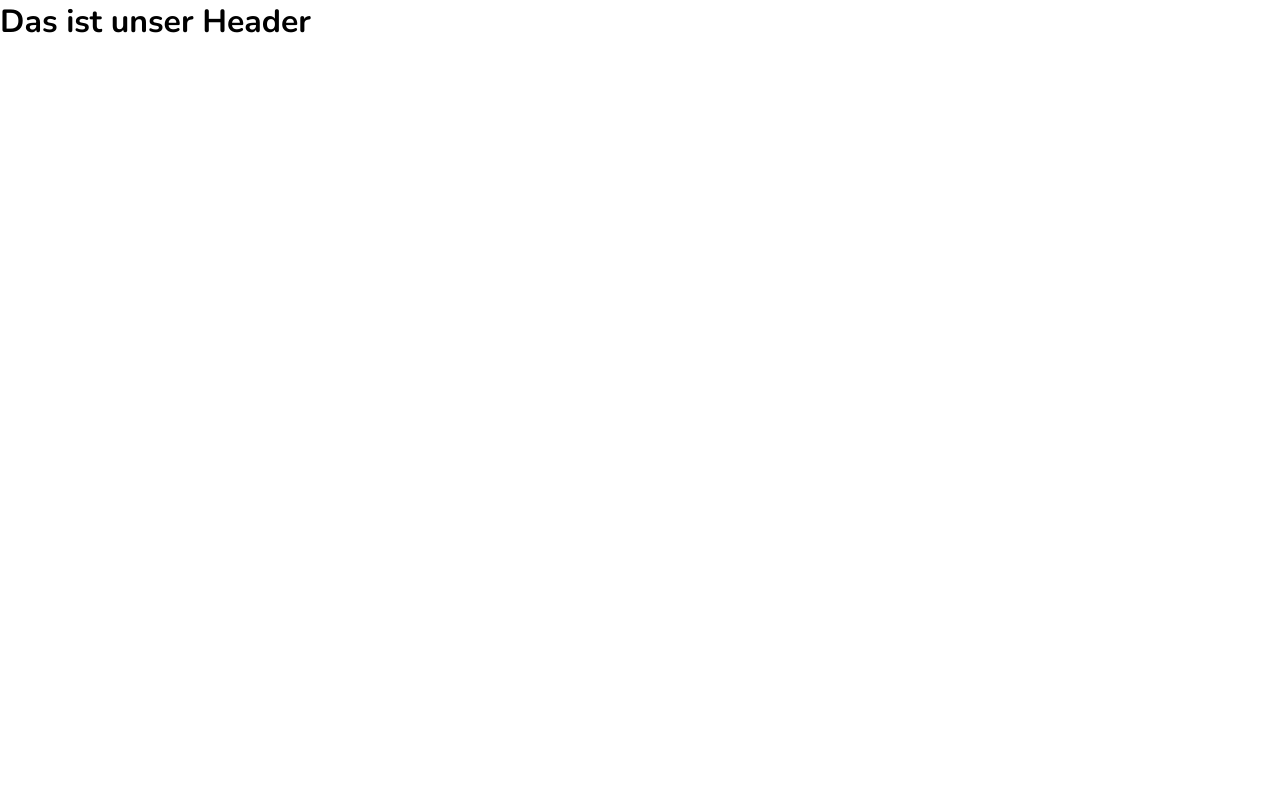
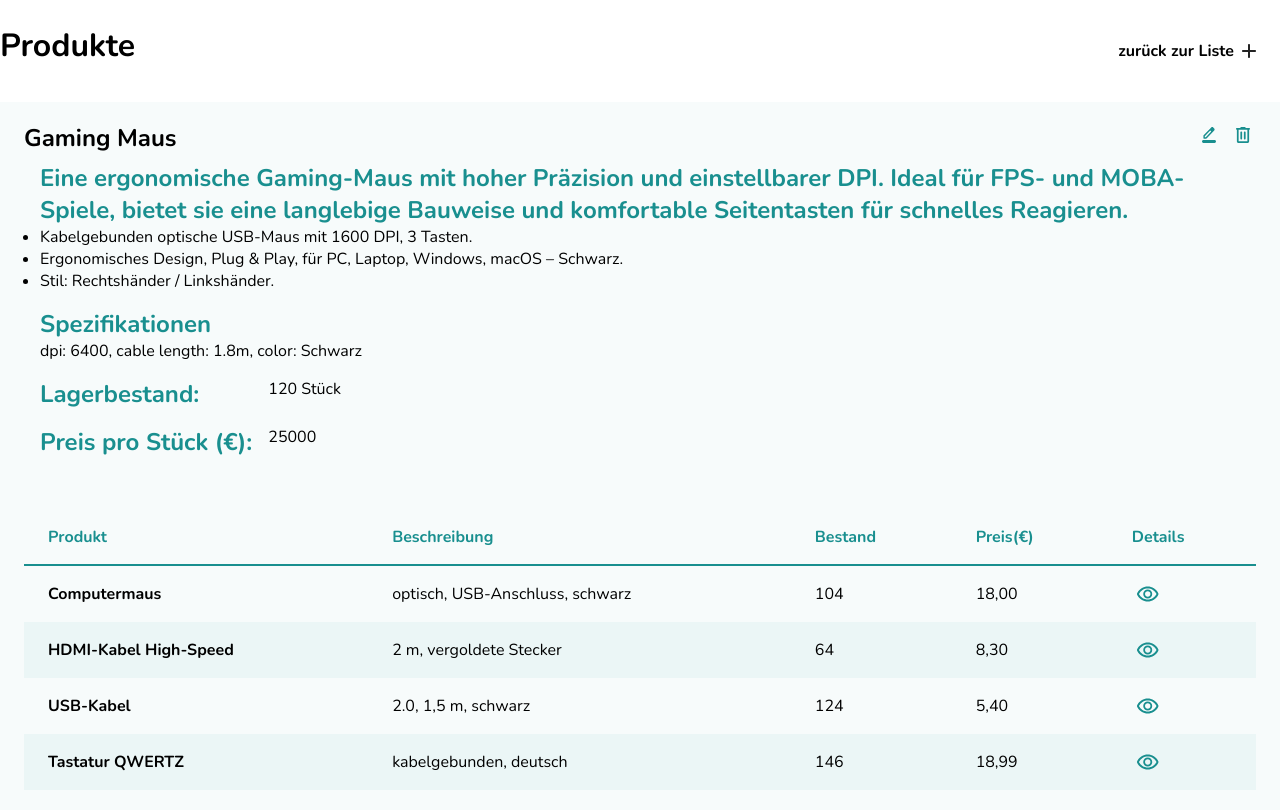
Before and after one commit to Lehnerma/angular-learning-product-list, an Angular app: page / in a window 1280 px wide. Shown: the top 810 px of the page. Built offline with nearby package versions, Linux system fonts and the light colour scheme.

Commit message:
feat/ add logic to thte main-header component for better reusabillity and learning Propertiesbinding Eventbinding and Interpolation

```diff
--- a/src/app/app.html
+++ b/src/app/app.html
@@ -1,2 +1,6 @@
 <main-header></main-header>
+<app-product-detail></app-product-detail>
+<app-product-list></app-product-list>
+
+
 <router-outlet />
--- a/src/app/app.ts
+++ b/src/app/app.ts
@@ -1,10 +1,12 @@
 import { Component, signal } from '@angular/core';
 import { RouterOutlet } from '@angular/router';
 import { MainHeader } from './layout/main-header/main-header';
+import { ProductList } from './shared/components/product-list/product-list';
+import { ProductDetail } from './shared/components/product-detail/product-detail';
 
 @Component({
   selector: 'app-root',
-  imports: [RouterOutlet, MainHeader],
+  imports: [RouterOutlet, MainHeader, ProductList, ProductDetail],
   templateUrl: './app.html',
   styleUrl: './app.scss'
 })
--- a/src/app/layout/main-header/main-header.html
+++ b/src/app/layout/main-header/main-header.html
@@ -1 +1,19 @@
-<h1>Das ist unser Header</h1>
+<header class="main-header">
+  <h1 class="main-header__title">Produkte</h1>
+  <a class="btn" [class.btn--primary]="path == ''" [class.btn--secondary]="path == 'detail'">
+    <span>{{ btn_txt }}</span>
+    <svg xmlns="http://www.w3.org/2000/svg" width="14" height="14" viewBox="0 0 14 14" fill="none">
+      <path
+        d="M6 8H1C0.716667 8 0.479167 7.90417 0.2875 7.7125C0.0958333 7.52083 0 7.28333
+0 7C0 6.71667 0.0958333 6.47917 0.2875 6.2875C0.479167 6.09583 0.716667 6 1 6H6V1C6
+0.716667 6.09583 0.479167 6.2875 0.2875C6.47917 0.0958333 6.71667 0 7 0C7.28333 0
+7.52083 0.0958333 7.7125 0.2875C7.90417 0.479167 8 0.716667 8 1V6H13C13.2833 6
+13.5208 6.09583 13.7125 6.2875C13.9042 6.47917 14 6.71667 14 7C14 7.28333 13.9042
+7.52083 13.7125 7.7125C13.5208 7.90417 13.2833 8 13 8H8V13C8 13.2833 7.90417 13.5208
+7.7125 13.7125C7.52083 13.9042 7.28333 14 7 14C6.71667 14 6.47917 13.9042 6.2875
+13.7125C6.09583 13.5208 6 13.2833 6 13V8Z"
+        fill="#232323"
+      />
+    </svg>
+  </a>
+</header>
--- a/src/app/layout/main-header/main-header.ts
+++ b/src/app/layout/main-header/main-header.ts
@@ -6,4 +6,16 @@ import { Component } from '@angular/core';
   templateUrl: './main-header.html',
   styleUrl: './main-header.scss',
 })
-export class MainHeader {}
+export class MainHeader {
+  btn_txt = 'Neues Produkt';
+  btnClassList = 'btn--primary';
+  path = '';
+
+  ngOnInit() {
+    this.path = 'detail';
+
+    if (this.path === 'detail') {
+      this.btn_txt = 'zurück zur Liste';
+    }
+  }
+}
--- /dev/null
+++ b/src/app/shared/components/product-detail/product-detail.html
@@ -0,0 +1,33 @@
+<article class="product-detail">
+  <header class="product-detail__header">
+    <h1>{{detail.name}}</h1>
+    <div>
+      <a class="btn--edit" aria-label="Details editieren"></a>
+      <button (click)="deletDetail()" class="btn--delete" aria-label="Details löschen"></button>
+    </div>
+  </header>
+  <section aria-labelledby="description">
+    <h2 id="description">{{detail.description}}</h2>
+    <ul>
+      <li>Kabelgebunden optische USB-Maus mit 1600 DPI, 3 Tasten.</li>
+      <li>Ergonomisches Design, Plug &amp; Play, für PC, Laptop, Windows, macOS – Schwarz.</li>
+      <li>Stil: Rechtshänder / Linkshänder.</li>
+    </ul>
+  </section>
+  <section aria-labelledby="specs">
+    <h2 id="specs">Spezifikationen</h2>
+    <p>{{detail.specs}}</p>
+  </section>
+  <section>
+    <dl>
+      <dt>Lagerbestand:</dt>
+      <dd>
+        <data [value]="detail.stock" >{{detail.stock}} Stück</data>
+      </dd>
+      <dt>Preis pro Stück (€):</dt>
+      <dd>
+        <data [value]="detail.price">{{detail.price}}</data>
+      </dd>
+    </dl>
+  </section>
+</article>
--- /dev/null
+++ b/src/app/shared/components/product-detail/product-detail.ts
@@ -0,0 +1,22 @@
+import { Component } from '@angular/core';
+
+@Component({
+  selector: 'app-product-detail',
+  imports: [],
+  templateUrl: './product-detail.html',
+  styleUrl: './product-detail.scss',
+})
+export class ProductDetail {
+  detail = {
+    name: 'Gaming Maus',
+    description:
+      'Eine ergonomische Gaming-Maus mit hoher Präzision und einstellbarer DPI. Ideal für FPS- und MOBA-Spiele, bietet sie eine langlebige Bauweise und komfortable Seitentasten für schnelles Reagieren.',
+    specs: 'dpi: 6400, cable length: 1.8m, color: Schwarz',
+    stock: 120,
+    price: 25000,
+  };
+
+  deletDetail(){
+    this.detail.name = '';
+  }
+}
--- a/src/app/shared/components/product-list/product-list.html
+++ b/src/app/shared/components/product-list/product-list.html
@@ -1 +1,43 @@
-<p>product-list works!</p>
+<section class="product-table-wrapper">
+  <table class="product-table" role="grid" aria-describedby="Produktliste">
+    <thead>
+      <tr>
+        <th>Produkt</th>
+        <th>Beschreibung</th>
+        <th>Bestand</th>
+        <th>Preis(€)</th>
+        <th>Details</th>
+      </tr>
+    </thead>
+    <tbody>
+      <tr role="link">
+        <td>Computermaus</td>
+        <td>optisch, USB-Anschluss, schwarz</td>
+        <td><span class="badge ok">104</span></td>
+        <td class="price">18,00</td>
+        <td><a class="btn--view" aria-label="Details anzeigen"></a></td>
+      </tr>
+      <tr role="link">
+        <td>HDMI-Kabel High-Speed</td>
+        <td>2 m, vergoldete Stecker</td>
+        <td><span class="badge low">64</span></td>
+        <td class="price">8,30</td>
+        <td><a class="btn--view" aria-label="Details anzeigen"></a></td>
+      </tr>
+      <tr role="link">
+        <td>USB-Kabel</td>
+        <td>2.0, 1,5 m, schwarz</td>
+        <td><span class="badge ok">124</span></td>
+        <td class="price">5,40</td>
+        <td><a class="btn--view" aria-label="Details anzeigen"></a></td>
+      </tr>
+      <tr routerLink="/edit">
+        <td>Tastatur QWERTZ</td>
+        <td>kabelgebunden, deutsch</td>
+        <td><span class="badge ok">146</span></td>
+        <td class="price">18,99</td>
+        <td><a class="btn--view" aria-label="Details anzeigen"></a></td>
+      </tr>
+    </tbody>
+  </table>
+</section>
--- a/src/app/shared/components/product-list/product-list.ts
+++ b/src/app/shared/components/product-list/product-list.ts
@@ -6,4 +6,87 @@ import { Component } from '@angular/core';
   templateUrl: './product-list.html',
   styleUrl: './product-list.scss',
 })
-export class ProductList {}
+export class ProductList {
+  list = [
+    {
+      name: 'Gaming Maus',
+      description:
+        'Eine ergonomische Gaming-Maus mit hoher Präzision und einstellbarer DPI. Ideal für FPS- und MOBA-Spiele, bietet sie eine langlebige Bauweise und komfortable Seitentasten für schnelles Reagieren.',
+      specs: 'dpi: 6400, cable length: 1.8m, color: Schwarz',
+      stock: 120,
+      price: 2500000,
+    },
+    {
+      name: 'Mechanische Gaming Tastatur',
+      description:
+        'Eine reaktions schnelle Tastatur mit RGB-Beleuchtung und mechanischen Switches für ein optimales Tipp- und Gaming-Gefühl.',
+      specs: 'switches: Red, layout: DE, backlighting: RGB',
+      stock: 85,
+      price: 3499000,
+    },
+    {
+      name: 'Wireless Gaming Headset',
+      description:
+        'Kabelloses Over-Ear-Headset mit sattem Surround-Sound, integriertem Mikrofon und hoher Akkulaufzeit für lange Sessions.',
+      specs: 'driver: 50mm, battery: 30h, connection: 2.4GHz Wireless',
+      stock: 45,
+      price: 4999000,
+    },
+    {
+      name: 'Ergonomisches Mauspad XL',
+      description:
+        'Extragroße und rutschfeste Unterlage für flüssige Mausbewegungen und stabilen Halt der Tastatur.',
+      specs: 'dimensions: 900x400mm, thickness: 3mm, surface: Speed',
+      stock: 210,
+      price: 990000,
+    },
+    {
+      name: 'Streaming USB Mikrofon',
+      description:
+        'Kondensatormikrofon mit Studioqualität für Podcasts, Streams und klare Sprachübertragung im Team-Chat.',
+      specs: 'polar pattern: Cardioid, connection: USB-C, sample rate: 96kHz',
+      stock: 30,
+      price: 3999000,
+    },
+    {
+      name: 'In-Ear Gaming Kopfhörer',
+      description:
+        'Kompakte In-Ear-Monitore mit starkem Bass und abnehmbarem Mikrofonarm für unterwegs.',
+      specs: 'driver: 10mm, connector: 3.5mm Jack, weight: 20g',
+      stock: 95,
+      price: 1500000,
+    },
+    {
+      name: 'Vertikale Office Maus',
+      description:
+        'Ergonomische Maus zur Entlastung des Handgelenks bei langen Arbeitstagen und gelegentlichen Casual Games.',
+      specs: 'dpi: 1600, sensor: Optical, connectivity: Bluetooth',
+      stock: 60,
+      price: 1800000,
+    },
+    {
+      name: 'RGB Maus-Bungee',
+      description:
+        'Hält das Mauskabel auf Spannung für ein kabelloses Gefühl mit integrierter Akzentbeleuchtung.',
+      specs: 'ports: 2x USB 2.0, power: USB-powered, color: Mattschwarz',
+      stock: 150,
+      price: 1299000,
+    },
+    {
+      name: 'Gaming Controller Wireless',
+      description:
+        'Vielseitiger Gamepad-Controller mit präzisen Analog-Sticks und programmierbaren Rücktasten.',
+      specs: 'compatibility: PC/Console, battery: 15h, rumble: Dual-Motor',
+      stock: 75,
+      price: 2999000,
+    },
+    {
+      name: 'Monitor Lichtleiste',
+      description:
+        'Bildschirm-Lampe zur augenschonenden Schreibtischbeleuchtung ohne störende Reflexionen auf dem Display.',
+      specs: 'control: Touch/Remote, temperature: 2700K-6500K, power: USB',
+      stock: 110,
+      price: 2199000,
+    },
+  ];
+}
```
Also changed, not shown: src/app/shared/components/product-detail/product-detail.scss (added).
